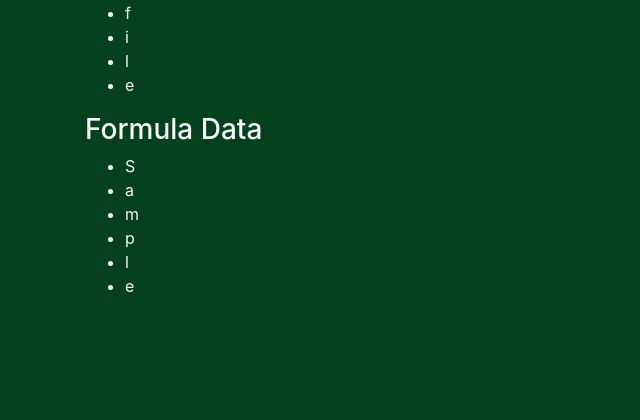
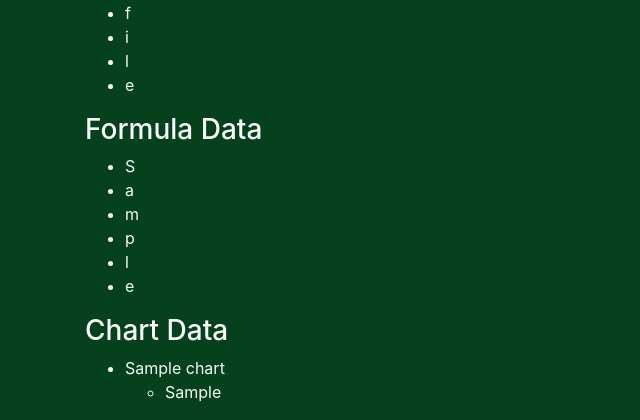
Before and after one commit to Dhruv-Panicker/ExcelGuard, a Flask app: page /file_details?file_id=1 in a window 1280 px wide. Shown: the part 668-1088 px from the top of the page, without its empty margins (0-640 px from the left). Before the commit the page ends 960 px from the top, so only its background shows below. Run offline with Flask 3, Linux system fonts and the light colour scheme; a user stored in the database is signed in; tables that the repository leaves empty hold one stand-in row (values such as "Sample post"); some libraries are stand-ins or nearby versions.

Commit message:
feat: displaying excel chart data in file details page

```diff
--- a/templates/file_details.html
+++ b/templates/file_details.html
@@ -42,6 +42,15 @@
         <li>{{formula}}</li>
       {% endfor %}
     </ul>
+    <h3 class="text-light">Chart Data</h3>
+    <ul class="text-light">
+      {% for chart in charts %}
+        <li>{{chart.chart_name}}</li>
+        <ul>
+          <li>{{chart.data_source}}</li>
+        </ul>
+      {% endfor %}
+    </ul>
   </div>
   {% endblock %}
 </html>
```
